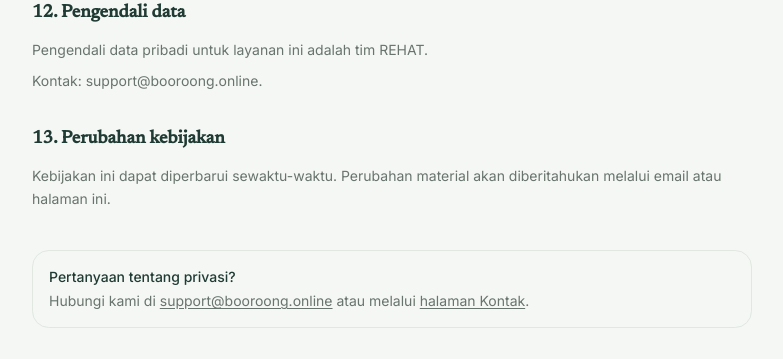
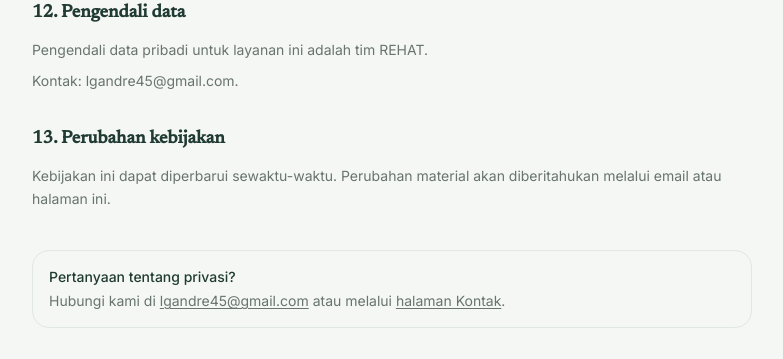
Before and after one commit to andreasmlbngaol/rehat, a Next.js app: page /privacy in a window 1280 px wide. Shown: the part 2652-3011 px from the top of the page, without its empty margins (248-1031 px from the left). Built offline with nearby package versions, Linux system fonts and the light colour scheme; no server answers.

Commit message:
fix(legal): use the project contact email on public pages

```diff
--- a/app/(public)/contact/page.tsx
+++ b/app/(public)/contact/page.tsx
@@ -50,9 +50,9 @@ export default function ContactPage() {
           <CardContent className="text-sm text-muted-foreground">
             <a
               className="font-medium text-foreground underline underline-offset-2 transition-colors hover:text-primary"
-              href="mailto:support@booroong.online"
+              href="mailto:lgandre45@gmail.com"
             >
-              support@booroong.online
+              lgandre45@gmail.com
             </a>
             <p className="mt-1">Balasan dalam 1×24 jam pada hari kerja.</p>
           </CardContent>
--- a/app/(public)/privacy/page.tsx
+++ b/app/(public)/privacy/page.tsx
@@ -85,7 +85,7 @@ const sections = [
       "Menarik persetujuan dan menutup akun. Layanan yang sedang berjalan mungkin tidak dapat dilanjutkan.",
       "Mengajukan keberatan atas pemrosesan data tertentu.",
       "Mengadu ke lembaga pengawas perlindungan data pribadi jika kamu menilai pemrosesan kami melanggar hukum.",
-      "Permintaan dan keluhan dikirim ke support@booroong.online.",
+      "Permintaan dan keluhan dikirim ke lgandre45@gmail.com.",
     ],
   },
   {
@@ -106,7 +106,7 @@ const sections = [
     title: "12. Pengendali data",
     body: [
       "Pengendali data pribadi untuk layanan ini adalah tim REHAT.",
-      "Kontak: support@booroong.online.",
+      "Kontak: lgandre45@gmail.com.",
     ],
   },
   {
@@ -151,9 +151,9 @@ export default function PrivacyPage() {
           Hubungi kami di{" "}
           <a
             className="underline underline-offset-2 transition-colors hover:text-primary"
-            href="mailto:support@booroong.online"
+            href="mailto:lgandre45@gmail.com"
           >
-            support@booroong.online
+            lgandre45@gmail.com
           </a>{" "}
           atau melalui{" "}
           <Link className="underline underline-offset-2 transition-colors hover:text-primary" href="/contact">
--- a/app/(public)/terms/page.tsx
+++ b/app/(public)/terms/page.tsx
@@ -33,7 +33,7 @@ const sections = [
   {
     title: "4. Pembatalan dan pengembalian dana",
     body: [
-      "Pembatalan belum tersedia langsung di aplikasi. Ajukan pembatalan melalui email ke support@booroong.online sebelum jadwal sesi dimulai.",
+      "Pembatalan belum tersedia langsung di aplikasi. Ajukan pembatalan melalui email ke lgandre45@gmail.com sebelum jadwal sesi dimulai.",
       "Tim REHAT akan mengonfirmasi status pembatalan dan jumlah pengembalian dana melalui email yang sama.",
       "Jika sesi dibatalkan oleh konselor atau gagal karena gangguan teknis dari pihak REHAT, kamu berhak atas penjadwalan ulang atau pengembalian dana penuh.",
       "Biaya layanan pihak ketiga yang sudah terpakai dapat tidak dikembalikan.",
@@ -116,9 +116,9 @@ export default function TermsPage() {
           Hubungi{" "}
           <a
             className="underline underline-offset-2 transition-colors hover:text-primary"
-            href="mailto:support@booroong.online"
+            href="mailto:lgandre45@gmail.com"
           >
-            support@booroong.online
+            lgandre45@gmail.com
           </a>{" "}
           atau kunjungi{" "}
           <Link className="underline underline-offset-2 transition-colors hover:text-primary" href="/contact">
```
